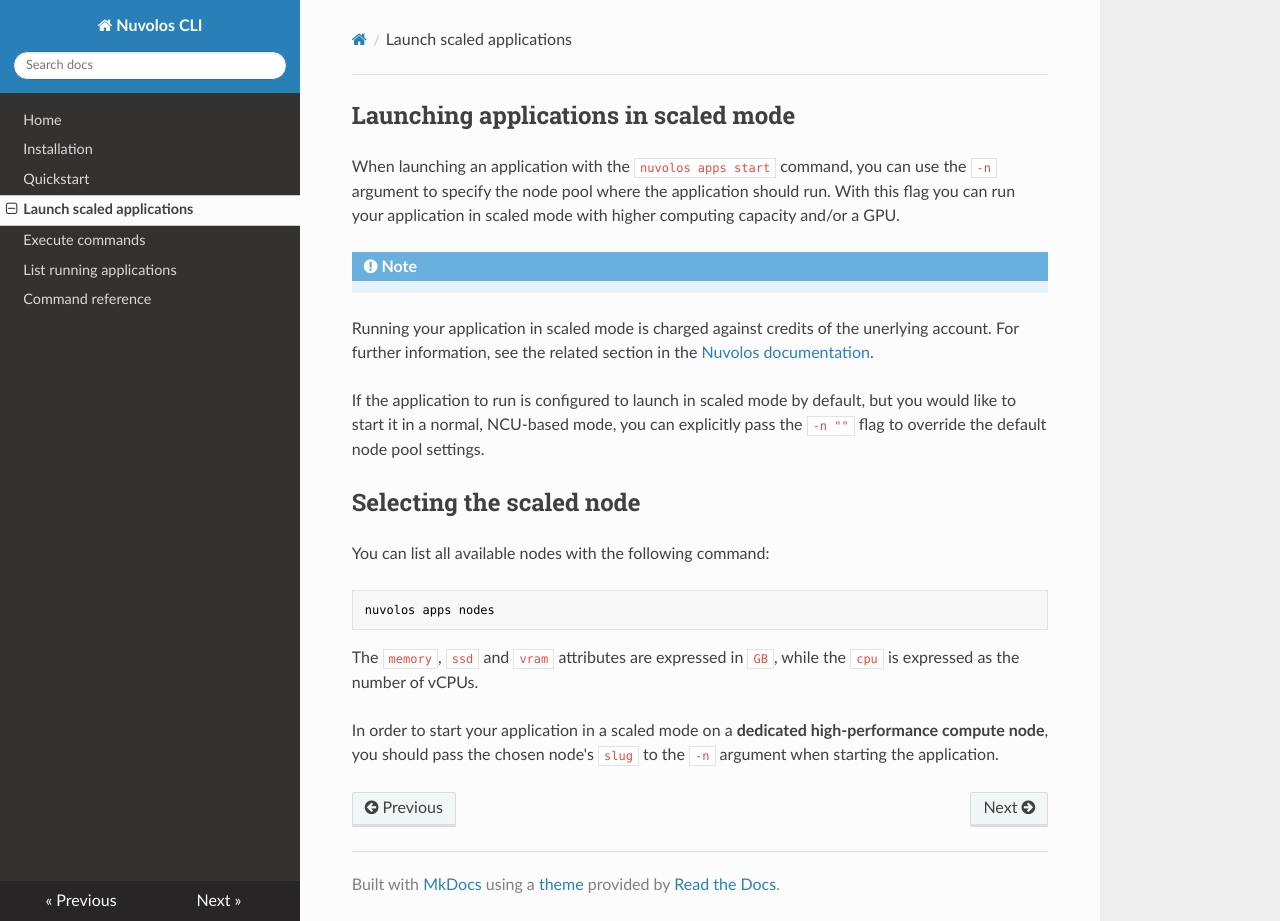
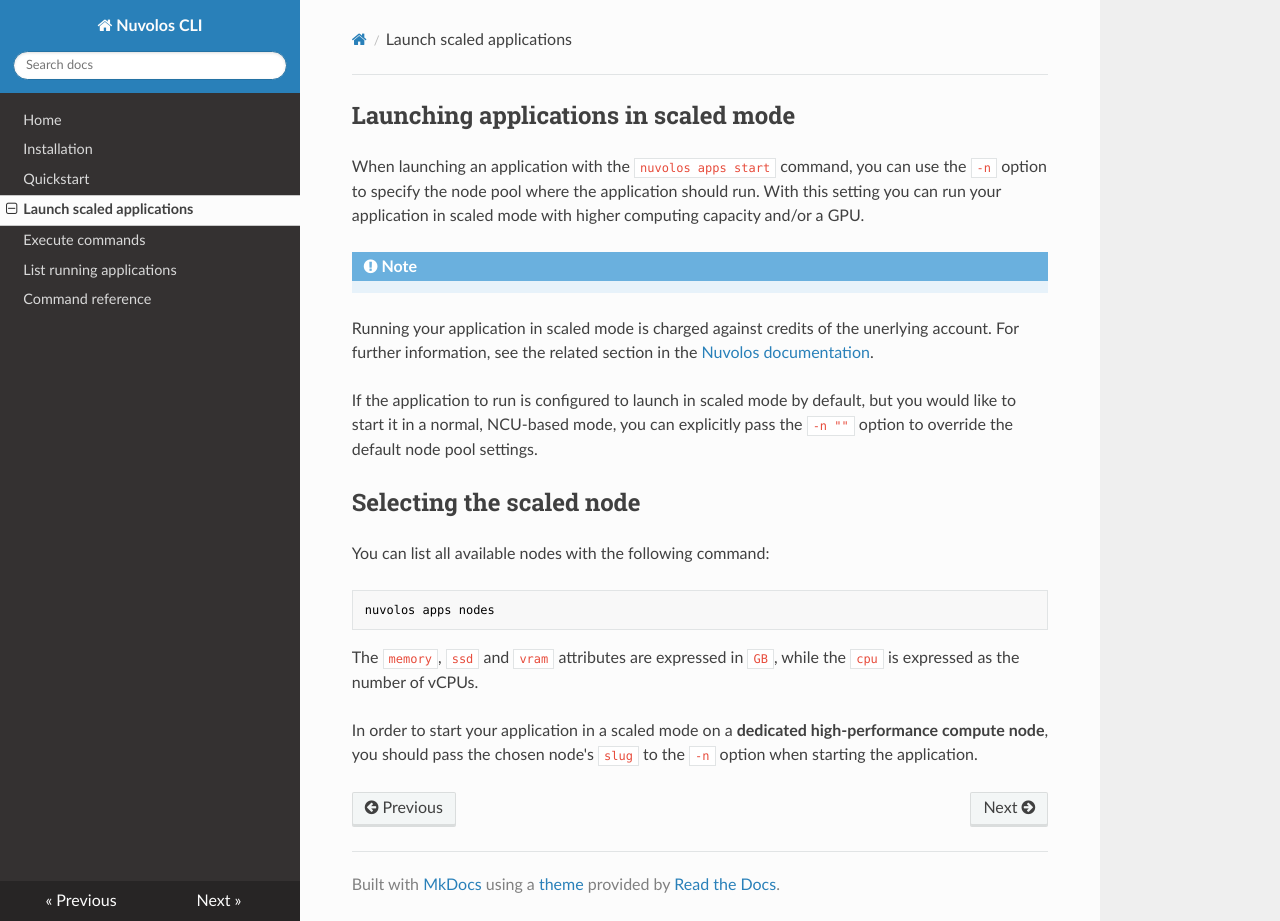
Before and after one commit to nuvolos-cloud/nuvolos-cli, an MkDocs documentation site: the page built from docs/launch_scaled_apps.md, in a window 1280 px wide and 921 px high. Built offline with MkDocs 1.6.1, drawn with Linux system fonts in a browser that asks for light colours; nearby versions of some CDN libraries.

Commit message:
use click's naming convention in the documentation

```diff
--- a/docs/launch_scaled_apps.md
+++ b/docs/launch_scaled_apps.md
@@ -1,7 +1,7 @@
 ## Launching applications in scaled mode
 
-When launching an application with the `nuvolos apps start` command, you can use the `-n` argument to specify the node
-pool where the application should run. With this flag you can run your application in scaled mode with higher computing
+When launching an application with the `nuvolos apps start` command, you can use the `-n` option to specify the node
+pool where the application should run. With this setting you can run your application in scaled mode with higher computing
 capacity and/or a GPU.
 
 !!! Note
@@ -9,7 +9,7 @@
 see the related section in the [Nuvolos documentation](https://docs.nuvolos.cloud/user-guides/research-guides/high-performance-computing#how-to-scale-your-app).
 
 If the application to run is configured to launch in scaled mode by default, but you would like to start it in
-a normal, NCU-based mode, you can explicitly pass the `-n ""` flag to override the default node pool settings.
+a normal, NCU-based mode, you can explicitly pass the `-n ""` option to override the default node pool settings.
 
 ## Selecting the scaled node
 You can list all available nodes with the following command:
@@ -20,4 +20,4 @@
 
 
 In order to start your application in a scaled mode on a **dedicated high-performance compute node**, you should pass the
-chosen node's `slug` to the `-n` argument when starting the application.
+chosen node's `slug` to the `-n` option when starting the application.
```
Also changed, not shown: docs/execute_commands.md (+2 -2 lines), docs/list_running_applications.md (+1 -1 lines), docs/quickstart.md (+2 -3 lines).
